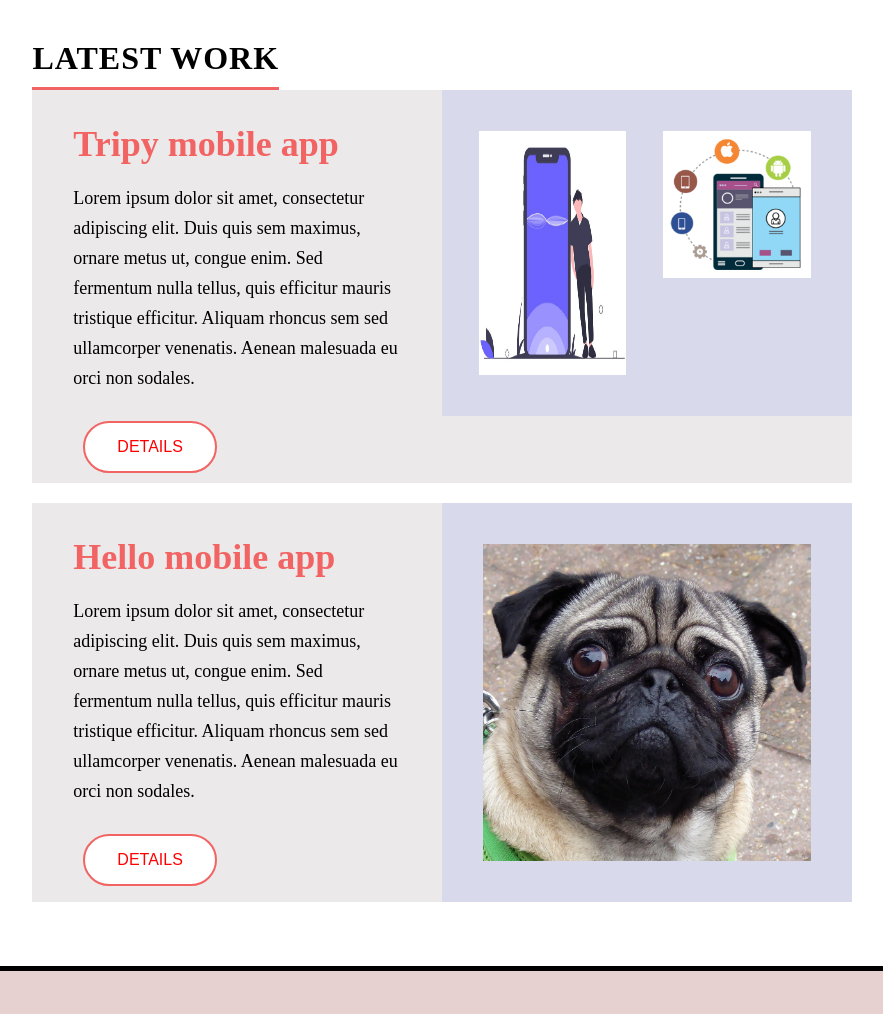
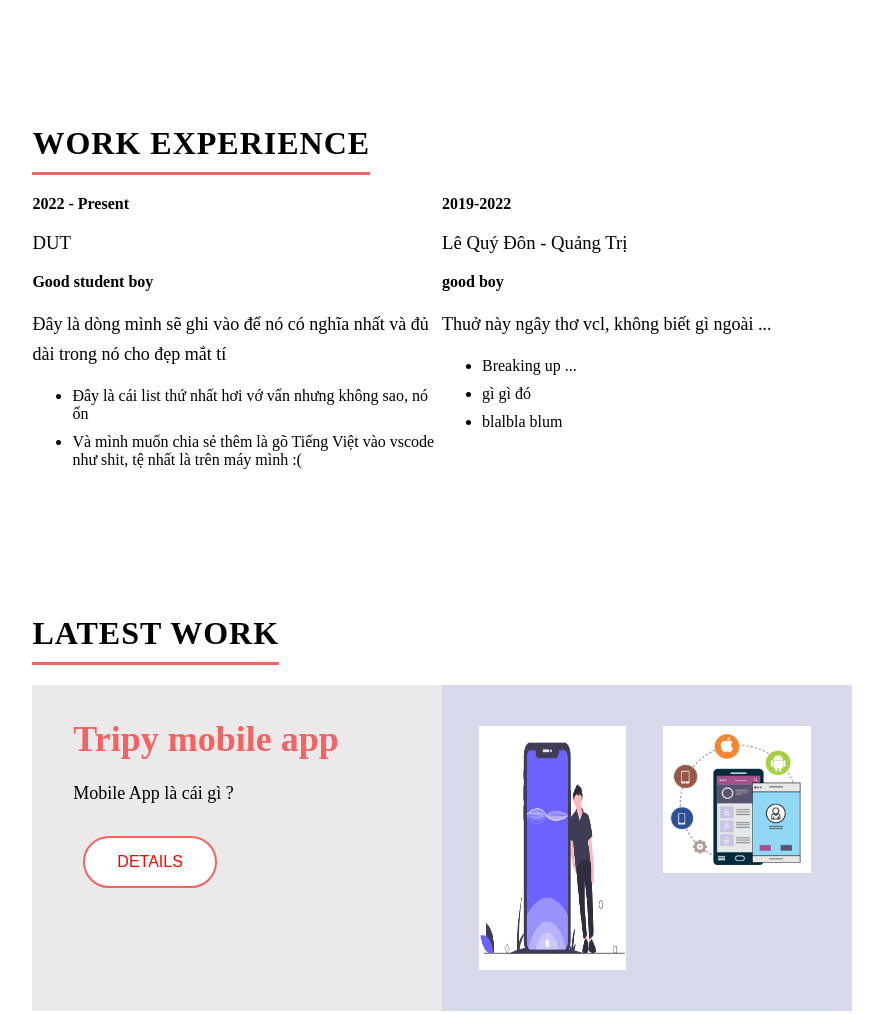
Before and after one commit to shuneo004/sgroup, a plain HTML site: page homework/buoi2/index.html in a window 1280 px wide. Shown: the part 1540-2554 px from the top of the page, without its empty margins (198-1081 px from the left). Drawn offline with Linux system fonts and the light colour scheme.

Commit message:
add work exp and push the final

```diff
--- a/homework/buoi2/css/common.css
+++ b/homework/buoi2/css/common.css
@@ -20,7 +20,7 @@
     width: auto;
     /* height: 50px; */
     margin: 0;
-    margin-left: 20px;
+    margin-left: 40px;
     padding: 0%;
     vertical-align: top;
 }
@@ -59,4 +59,8 @@
     font-weight: 800;
     padding-bottom: 10px;
     color: black;
+    margin-bottom: 20px;
 }
+li {
+    margin-bottom: 10px;
+}
--- a/homework/buoi2/css/tag.css
+++ b/homework/buoi2/css/tag.css
@@ -23,7 +23,7 @@ h2 {
     margin: 0;
 }
 h3 {
-    margin: 0;
+
 }
 button {
     display: inline-block;
--- a/homework/buoi2/index.html
+++ b/homework/buoi2/index.html
@@ -37,7 +37,7 @@
         </div><div class = "theblock bgWhite" style="padding-right: 10%">
             <h3>HI THERE</h3>
             <br>
-            <h1 style="margin-bottom: 150px;">I'M SHUNEO FROM VIETNAM. FAITH ON PINK, HATE THE LIE</h1>
+            <h1 style="margin-bottom: 50px;">I'M SHUNEO FROM VIETNAM. FAITH ON PINK, HATE THE LIE</h1>
             <div class = "part White">
                 <strong class="red">6+</strong>
                 <p>Experience</p>
@@ -101,7 +101,39 @@
         </div>
     </div>
 
+    <div class = "container ">
+        <div class="topic">
+            Work Experience
+        </div>
+        <br>
+        <div class ="theblock " >
+            <div style="font-weight: 700">2022 - Present</div>
+            <h3 style="font-weight: 300">DUT</h3>
+            <div style="font-weight: 700">Good student boy</div>
+            <p>
+                Đây là dòng mình sẽ ghi vào để nó có nghĩa nhất và đủ dài trong nó cho đẹp mắt tí
+                <ul>
+                    <li>Đây là cái list thứ nhất hơi vớ vẩn nhưng không sao, nó ổn </li>
+                    <li>Và mình muốn chia sẻ thêm là gõ Tiếng Việt vào vscode như shit, tệ nhất là trên máy mình :(</li>
+                </ul>
 
+            </p>
+
+        </div><div class = "theblock ">
+            <div style="font-weight: 700">2019-2022</div>
+            <h3 style="font-weight: 300">Lê Quý Đôn - Quảng Trị</h3>
+            <div style="font-weight: 700">good boy</div>
+            <p>
+                Thuở này ngây thơ vcl, không biết gì ngoài ...
+                <ul>
+                    <li>Breaking up ...</li>
+                    <li>gì gì đó</li>
+                    <li>blalbla blum</li>
+                </ul>
+
+            </p>
+        </div>
+    </div>
 
 
     <div class = "container bgWhite" style="height: auto;">
@@ -111,7 +143,7 @@
         <div class = "theblock  bgGrey" style="width: 100%">
             <div class = "theblock" style="padding: 4% 5% 0">
                 <strong>Tripy mobile app</strong>
-                <p>Lorem ipsum dolor sit amet, consectetur adipiscing elit. Duis quis sem maximus, ornare metus ut, congue enim. Sed fermentum nulla tellus, quis efficitur mauris tristique efficitur. Aliquam rhoncus sem sed ullamcorper venenatis. Aenean malesuada eu orci non sodales. </p>
+                <p>Mobile App là cái gì ?</p>
                 <button>details</button>
             </div><div class = "theblock bgBlue" style="padding: 5% 5% 5% 0">
                 <div class = "theblock bgWhite" style="width: 40%; margin: 0 10%; ">
@@ -124,7 +156,7 @@
         <div class = "theblock  bgGrey" style="width: 100%; margin-top: 20px">
             <div class = "theblock" style="padding: 4% 5% 0">
                 <strong>Hello mobile app</strong>
-                <p>Lorem ipsum dolor sit amet, consectetur adipiscing elit. Duis quis sem maximus, ornare metus ut, congue enim. Sed fermentum nulla tellus, quis efficitur mauris tristique efficitur. Aliquam rhoncus sem sed ullamcorper venenatis. Aenean malesuada eu orci non sodales. </p>
+                <p>Oh guys, không biết viết cái gì cả :V</p>
                 <button>details</button>
             </div><div class = "theblock bgBlue" style="padding: 5% 5% 5% 5%">
                 <div class = "theblock bgBlue" style=" width: 100%" >
```
